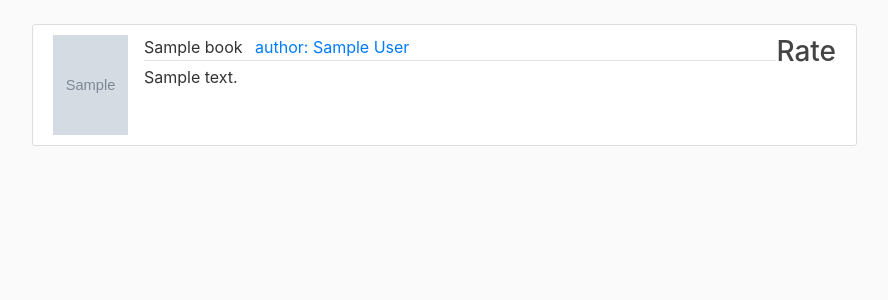
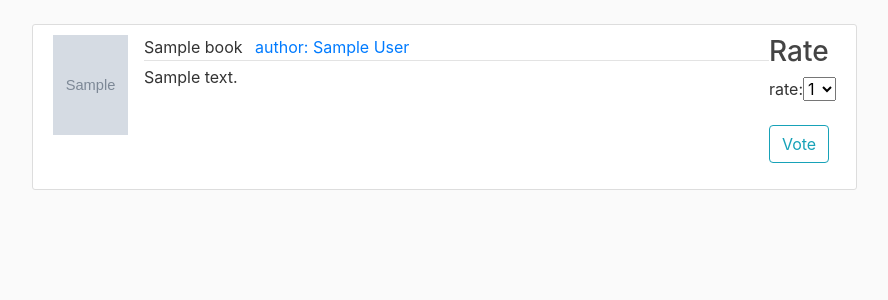
Before and after one commit to Dysio/prj_bookrate, a Django app: page /book/00000000-0000-0000-0000-000000000001/ in a window 1280 px wide. Shown: the part 56-356 px from the top of the page, without its empty margins (53-941 px from the left). Run offline with Django 3.2, Linux system fonts and the light colour scheme; tables that the repository leaves empty hold one stand-in row (values such as "Sample post"); grey boxes marked "Sample" are stand-in pictures; some libraries are stand-ins or nearby versions.

Commit message:
Update form

```diff
--- a/book/forms.py
+++ b/book/forms.py
@@ -1,10 +1,14 @@
 from django import forms
 from .models import Rate
 
+RATINGS = [('1',1),('2',2),('3',3),('4',4),('5',5)]
+
 class RateForm(forms.ModelForm):
     rate = forms.IntegerField(
-        label='rate'
+        label='rate',
+        widget=forms.Select(choices=RATINGS),
     )
+
 
     class Meta:
         model = Rate
--- a/book/templates/book/book_detail.html
+++ b/book/templates/book/book_detail.html
@@ -12,6 +12,10 @@
         </div>
         <div>
             <h3>Rate</h3>
+            <p>{{ form }}</p>
+            <div class="form-group">
+                <button class="btn btn-outline-info" type="submit">Vote</button>
+            </div>
         </div>
     </article>
 {% endblock %}
--- a/book/views.py
+++ b/book/views.py
@@ -14,5 +14,11 @@ def home_view(request):
 class BookDetailView(DetailView):
     model = Book
 
+    def get_context_data(self, *, object_list=None, **kwargs):
+        context = super(BookDetailView, self).get_context_data(object_list=object_list, **kwargs)
+        form = RateForm()
+        context.update({'form':form})
+        return context
+
 def about_view(request):
     return render(request, 'book/about.html',{"title":"About"})
```
